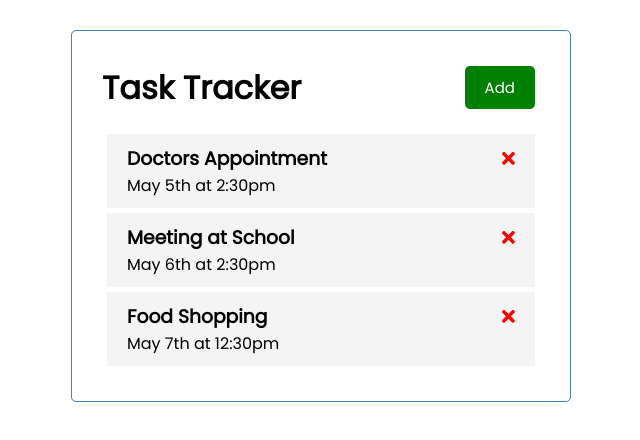
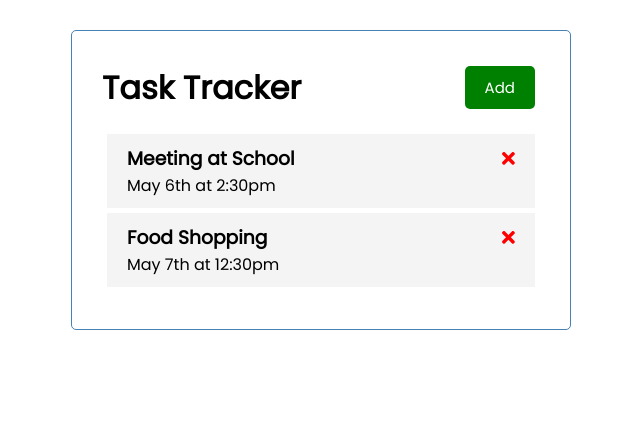
Before and after one commit to ShannonTJ/angular-tasks-app, an Angular app: page / in a window 1280 px wide. Shown: the top 440 px of the page, without its empty margins (319-959 px from the left). Built offline with nearby package versions, Linux system fonts and the light colour scheme; data requests are answered from the project's data file.

Commit message:
Delete function in service

```diff
--- a/db.json
+++ b/db.json
@@ -1,11 +1,5 @@
 {
   "tasks": [
-    {
-      "id": 1,
-      "text": "Doctors Appointment",
-      "day": "May 5th at 2:30pm",
-      "reminder": true
-    },
     {
       "id": 2,
       "text": "Meeting at School",
--- a/src/app/components/task-item/task-item.component.ts
+++ b/src/app/components/task-item/task-item.component.ts
@@ -1,4 +1,4 @@
-import { Component, OnInit, Input } from '@angular/core';
+import { Component, OnInit, Input, Output, EventEmitter } from '@angular/core';
 import { Task } from '../../Task';
 import { faTimes } from '@fortawesome/free-solid-svg-icons';
 
@@ -9,6 +9,8 @@
 })
 export class TaskItemComponent implements OnInit {
   @Input() task: Task;
+  @Output() onDeleteTask: EventEmitter<Task> = new EventEmitter();
+
   faTimes = faTimes;
   constructor() {
     this.task = { id: 0, text: '', day: '', reminder: false };
@@ -16,6 +18,6 @@
 
   ngOnInit(): void {}
   onDelete(task: Task) {
-    console.log(task);
+    this.onDeleteTask.emit(task);
   }
 }
--- a/src/app/components/tasks/tasks.component.html
+++ b/src/app/components/tasks/tasks.component.html
@@ -1 +1,5 @@
-<app-task-item *ngFor="let task of tasks" [task]="task"></app-task-item>
+<app-task-item
+  *ngFor="let task of tasks"
+  [task]="task"
+  (onDeleteTask)="deleteTask(task)"
+></app-task-item>
--- a/src/app/components/tasks/tasks.component.ts
+++ b/src/app/components/tasks/tasks.component.ts
@@ -14,4 +14,12 @@
   ngOnInit(): void {
     this.taskService.getTasks().subscribe((tasks) => (this.tasks = tasks));
   }
+
+  deleteTask(task: Task) {
+    this.taskService
+      .deleteTask(task)
+      .subscribe(
+        () => (this.tasks = this.tasks.filter((t) => t.id !== task.id))
+      );
+  }
 }
--- a/src/app/services/task.service.ts
+++ b/src/app/services/task.service.ts
@@ -13,4 +13,9 @@
   getTasks(): Observable<Task[]> {
     return this.http.get<Task[]>(this.apiUrl);
   }
+
+  deleteTask(task: Task): Observable<Task> {
+    const url = `${this.apiUrl}/${task.id}`;
+    return this.http.delete<Task>(url);
+  }
 }
```
